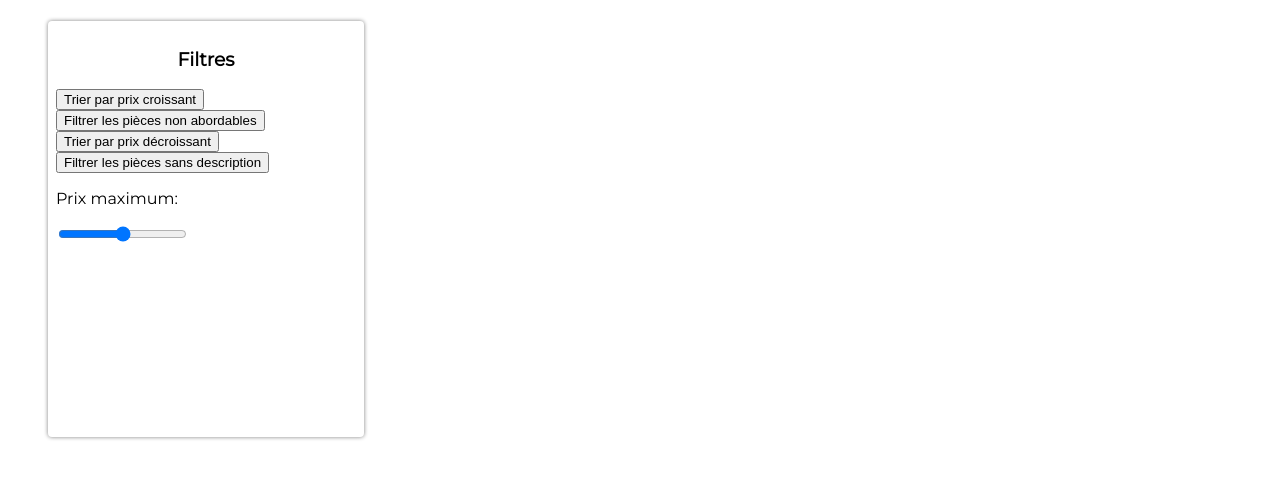
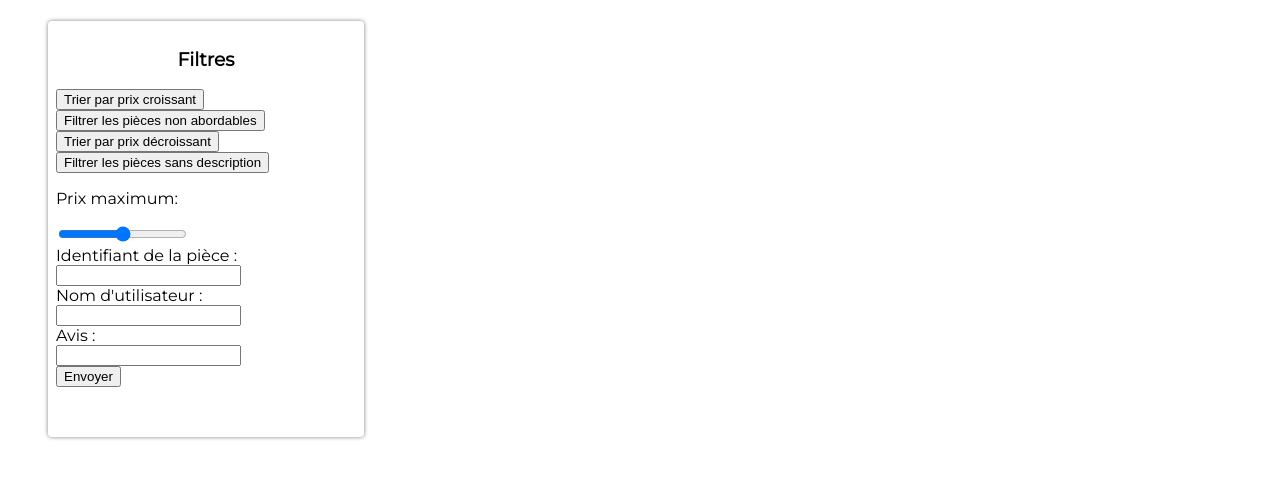
Before and after one commit to Muki-Dev/Les-Bonnes-Pi-ces, a website with bundled scripts: page index.html in a window 1280 px wide. Shown: the part 117-596 px from the top of the page. Built offline with nearby package versions, Linux system fonts and the light colour scheme; files whose address does not match are found by name.

Commit message:
Ajout de formulaire

```diff
--- a/index.html
+++ b/index.html
@@ -25,6 +25,15 @@
 				<br>
 				<p>Prix maximum:</p>
 				<input type="range" name="prix-max" id="prix-max" min="0" max="60" step="5">
+				<form class="formulaire-avis">
+					Identifiant de la pièce :<br>
+					<input type="number" name="piece-id"><br>
+					Nom d'utilisateur :<br>
+					<input type="text" name="utilisateur"><br>
+					Avis :<br>
+					<input type="text" name="commentaire"><br>
+					<button>Envoyer</button>
+				</form>
 			</section>
 
 			<!-- Fiches produits -->
```
